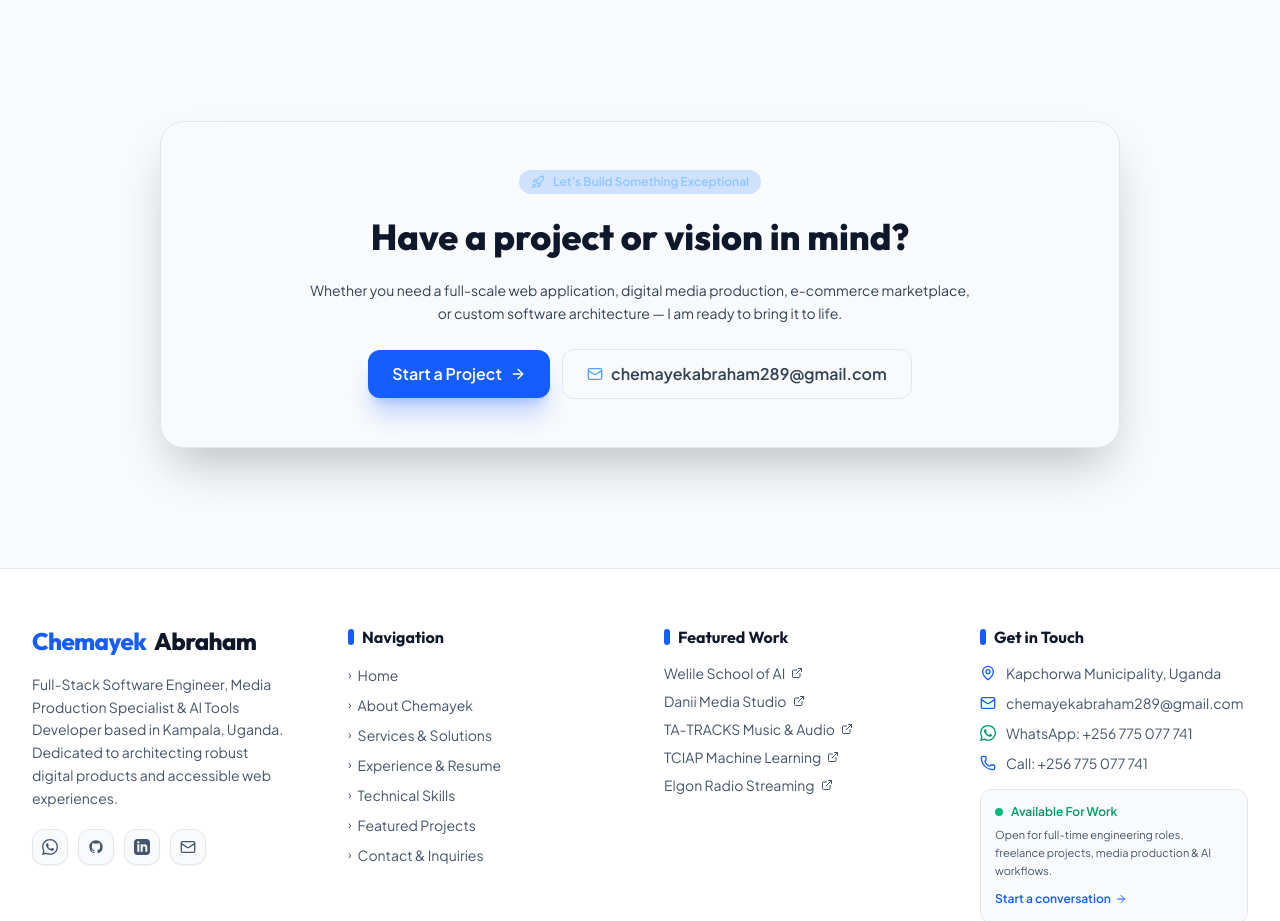
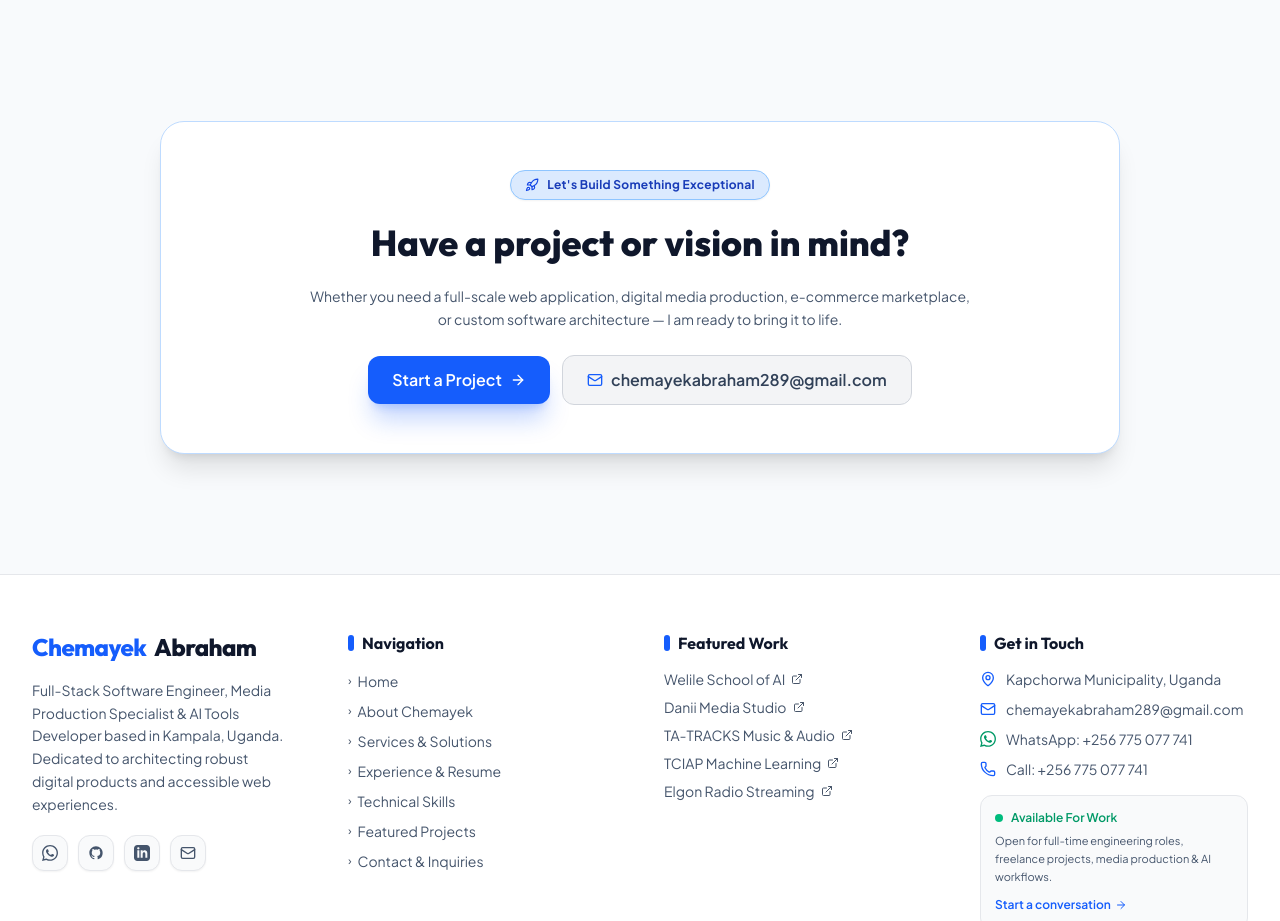
Before and after one commit to ChemayekAbraham/myportfolio, a React (Vite) app: page / in a window 1280 px wide. Shown: the part 3880-4801 px from the top of the page. Built offline with nearby package versions, Linux system fonts and the light colour scheme.

Commit message:
fix(ui): enhance CTA banner badge font contrast and colors across themes

```diff
--- a/src/pages/Home.tsx
+++ b/src/pages/Home.tsx
@@ -415,18 +415,18 @@ export const Home: React.FC = () => {
       {/* ================= CALL TO ACTION BANNER ================= */}
       <section className="py-12 sm:py-14 relative bg-transparent">
         <div className="max-w-5xl mx-auto px-4 sm:px-6 lg:px-8">
-          <div className="relative rounded-3xl bg-[#141414] border border-blue-500/30 p-6 sm:p-10 lg:p-12 overflow-hidden shadow-2xl">
+          <div className="relative rounded-3xl bg-white dark:bg-[#141414] border border-blue-200 dark:border-blue-500/30 p-6 sm:p-10 lg:p-12 overflow-hidden shadow-xl dark:shadow-2xl">
             <div className="relative z-10 text-center max-w-2xl mx-auto space-y-4 sm:space-y-5">
-              <div className="inline-flex items-center gap-2 px-3 py-1 rounded-full bg-blue-500/20 text-blue-300 text-xs font-semibold">
-                <Rocket className="w-3.5 h-3.5" />
+              <div className="inline-flex items-center gap-2 px-3.5 py-1.5 rounded-full bg-blue-100 dark:bg-blue-500/20 text-blue-800 dark:text-blue-300 border border-blue-300 dark:border-blue-500/30 text-xs font-bold tracking-wide shadow-xs">
+                <Rocket className="w-3.5 h-3.5 text-blue-700 dark:text-blue-400" />
                 <span>Let's Build Something Exceptional</span>
               </div>
 
-              <h2 className="text-2xl sm:text-3xl md:text-4xl font-extrabold text-white leading-tight">
+              <h2 className="text-2xl sm:text-3xl md:text-4xl font-extrabold text-slate-900 dark:text-white leading-tight">
                 Have a project or vision in mind?
               </h2>
 
-              <p className="text-gray-300 text-xs sm:text-sm leading-relaxed">
+              <p className="text-slate-600 dark:text-gray-300 text-xs sm:text-sm leading-relaxed">
                 Whether you need a full-scale web application, digital media production, e-commerce marketplace, or custom software architecture — I am ready to bring it to life.
               </p>
 
@@ -441,9 +441,9 @@ export const Home: React.FC = () => {
 
                 <a
                   href={`mailto:${PERSONAL_INFO.email}`}
-                  className="inline-flex items-center gap-2 px-6 py-3 rounded-xl text-sm sm:text-base font-semibold text-gray-200 hover:text-white bg-[#1a1a1a] hover:bg-[#252525] border border-gray-800 transition-all"
+                  className="inline-flex items-center gap-2 px-6 py-3 rounded-xl text-sm sm:text-base font-semibold text-slate-700 dark:text-gray-200 hover:text-slate-900 dark:hover:text-white bg-gray-100 dark:bg-[#1a1a1a] hover:bg-gray-200 dark:hover:bg-[#252525] border border-gray-300 dark:border-gray-800 transition-all"
                 >
-                  <Mail className="w-4 h-4 text-blue-400" />
+                  <Mail className="w-4 h-4 text-blue-600 dark:text-blue-400" />
                   <span>{PERSONAL_INFO.email}</span>
                 </a>
               </div>
```
